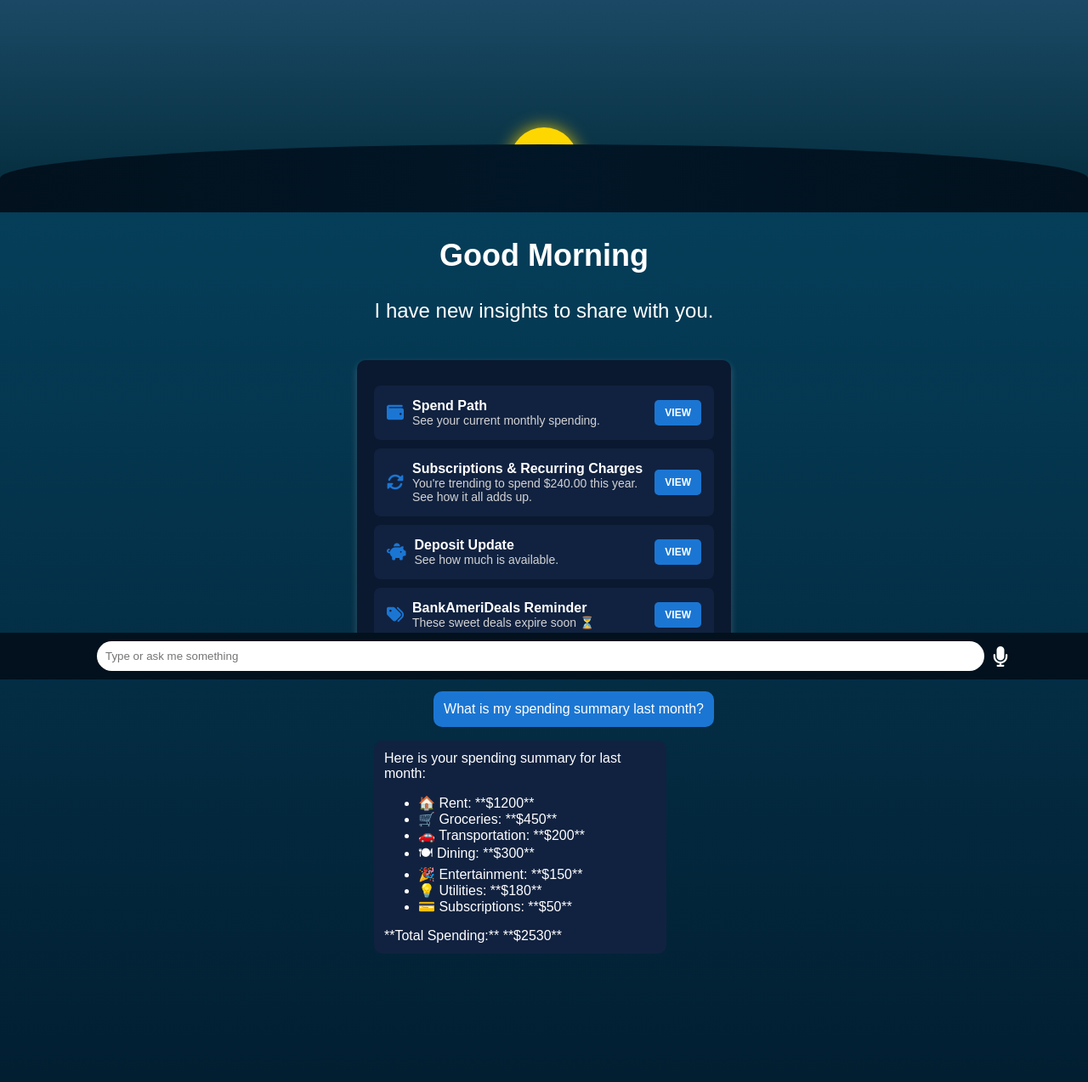
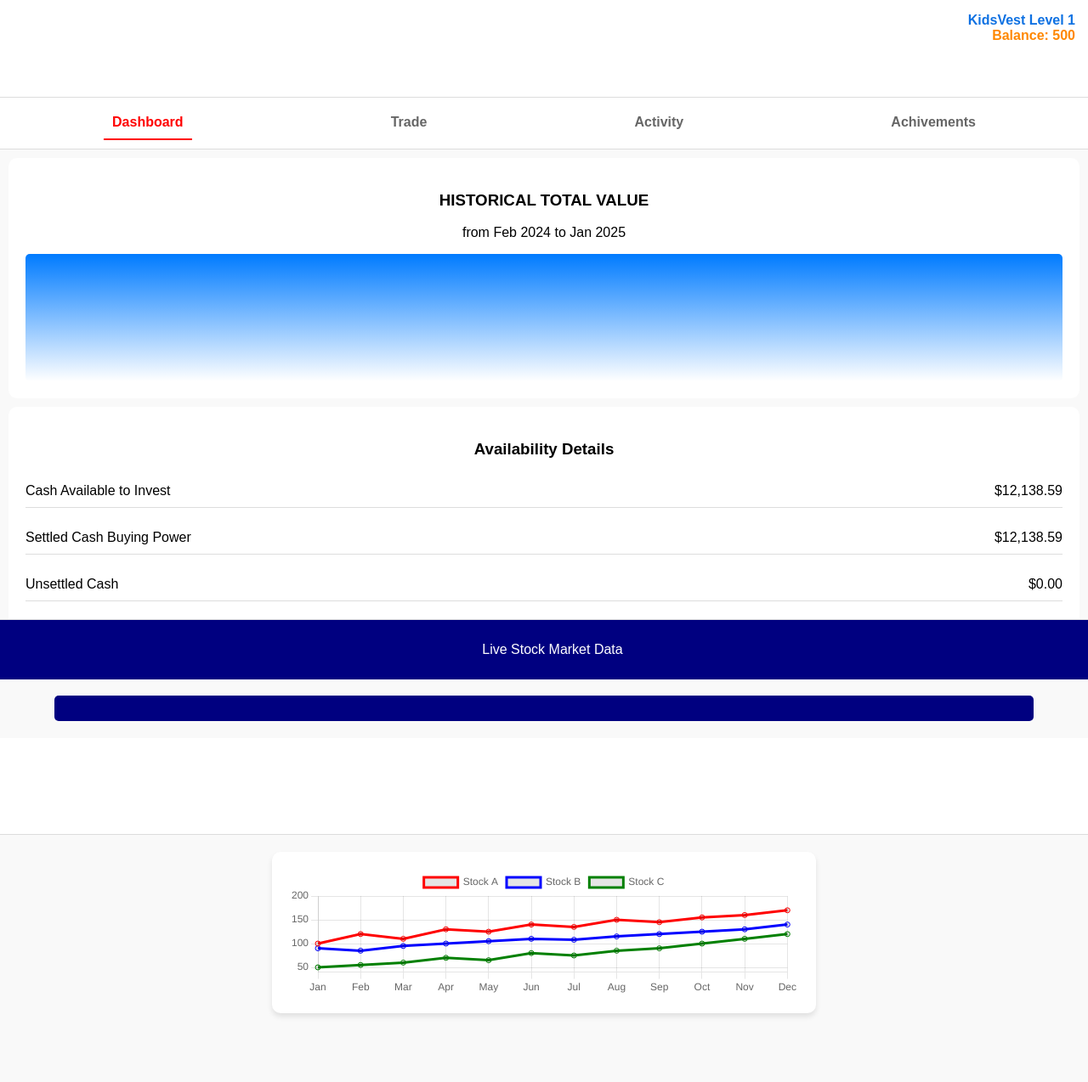
Before and after one commit to cynthiahui/newtest, a website: page index.html in a window 1280 px wide. Shown: the whole page at 85% size. After the commit the page ends 1213 px from the top, so only its background shows below. Drawn offline with nearby package versions, Linux system fonts and the light colour scheme.

Commit message:
Update index.html

```diff
--- a/index.html
+++ b/index.html
@@ -1,271 +1,238 @@
 <!DOCTYPE html>
 <html lang="en">
+
 <head>
     <meta charset="UTF-8">
     <meta name="viewport" content="width=device-width, initial-scale=1.0">
-    <title>Insights Page</title>
-    <script src="https://kit.fontawesome.com/a076d05399.js" crossorigin="anonymous"></script>
+    <title>Mobile Account Page</title>
+    <script src="https://cdn.jsdelivr.net/npm/chart.js"></script>
     <style>
-
-/* body {
+        body {
             font-family: Arial, sans-serif;
             margin: 0;
             padding: 0;
-            background: #0a192f;
-            color: white;
-        } */
-
-        .chat-container {
-            max-width: 400px;
-            margin: auto;
-            padding: 20px;
-            display: flex;
-            flex-direction: column;
-            height: 90vh;
-            overflow-y: auto;
+            background-color: #f9f9f9;
         }
 
-        .message {
-            padding: 12px;
-            margin: 8px 0;
-            border-radius: 10px;
-            max-width: 80%;
+        header {
+            display: flex;
+            justify-content: space-between;
+            padding: 15px;
+            background: white;
+            border-bottom: 1px solid #ddd;
         }
 
-        .user-message {
-            background: #1b76d3;
-            align-self: flex-end;
+        .top-menu {
             text-align: right;
+            font-size: 16px;
+            font-weight: bold;
+
+            .level {
+                color: #0e71e2;
+            }
+
+            .balance {
+                color: #ff8800;
+            }
         }
 
-        .bot-message {
-            background: #112240;
-            align-self: flex-start;
-            text-align: left;
+        nav {
+            display: flex;
+            justify-content: space-around;
+            background: white;
+            padding: 10px;
+            border-bottom: 1px solid #ddd;
         }
 
-        /* .footer {
+        nav a {
+            text-decoration: none;
+            color: #666;
+            font-weight: bold;
+            padding: 10px;
+        }
+
+        nav a.active {
+            color: red;
+            border-bottom: 2px solid red;
+        }
+
+        .chart {
+            background: white;
+            padding: 20px;
+            margin: 10px;
+            border-radius: 10px;
+        }
+
+        .graph {
+            background: linear-gradient(to top, #fff, #007bff);
+            height: 150px;
+            border-radius: 5px;
+        }
+
+        .availability {
+            background: white;
+            margin: 10px;
+            padding: 20px;
+            border-radius: 10px;
+        }
+
+        .details p {
+            display: flex;
+            justify-content: space-between;
+            padding: 10px 0;
+            border-bottom: 1px solid #ddd;
+            font-size: 16px;
+        }
+
+        .transfer-btn {
+            display: block;
+            width: 90%;
+            margin: 20px auto;
+            padding: 15px;
+            background: navy;
+            color: white;
+            text-align: center;
+            border: none;
+            border-radius: 5px;
+            font-size: 16px;
+        }
+
+        footer {
+            display: flex;
+            justify-content: space-around;
+            background: white;
+            padding: 15px;
             position: fixed;
             bottom: 0;
             width: 100%;
-            background: #02111d;
-            padding: 10px;
-            display: flex;
-            align-items: center;
-            justify-content: center;
+            border-top: 1px solid #ddd;
         }
 
-        .input-box {
-            width: 80%;
-            padding: 10px;
-            border-radius: 20px;
-            border: none;
-            outline: none;
+        footer a {
+            text-decoration: none;
+            color: #666;
+            font-size: 14px;
         }
-
-        .chat-icon {
-            font-size: 24px;
-            color: white;
-            margin-left: 10px;
-            cursor: pointer;
-        } */
-
 
         body {
             font-family: Arial, sans-serif;
             margin: 0;
             padding: 0;
-            background: linear-gradient(to top, #011627, #064663);
-            color: white;
+            background-color: #f9f9f9;
             text-align: center;
         }
 
-        /* Background with sunrise */
-        .background {
-            position: relative;
-            height: 250px;
-            background: linear-gradient(to top, #022b3a, #1b4965);
-            display: flex;
-            align-items: center;
-            justify-content: center;
+        header {
+            padding: 15px;
+            color: white;
+            font-size: 20px;
         }
 
-        .sun {
-            position: absolute;
-            bottom: 20px;
-            width: 80px;
-            height: 80px;
-            background: #ffd700;
-            border-radius: 50%;
-            box-shadow: 0 0 20px rgba(255, 215, 0, 0.8);
+        .chart-container {
+            width: 90%;
+            max-width: 600px;
+            margin: 20px auto;
+            background: white;
+            padding: 20px;
+            border-radius: 10px;
+            box-shadow: 0px 4px 6px rgba(0, 0, 0, 0.1);
         }
 
-        .hills {
-            position: absolute;
-            bottom: 0;
-            width: 100%;
-            height: 80px;
-            background: radial-gradient(circle, #011627, #02111d);
-            border-top-left-radius: 50% 40px;
-            border-top-right-radius: 50% 40px;
+        footer {
+            margin-top: 20px;
+            padding: 10px;
+            background: navy;
+            color: white;
         }
-
-        .header {
-            padding: 20px;
-            font-size: 24px;
-            margin-top: -20px;
-        }
-
-        .insights-container {
-            max-width: 400px;
-            margin: auto;
-            background: #0a192f;
-            border-radius: 10px;
-            padding: 20px;
-            box-shadow: 0 4px 8px rgba(255, 255, 255, 0.2);
-        }
-
-        .insight-card {
-            background: #112240;
-            padding: 15px;
-            margin: 10px 0;
-            border-radius: 8px;
-            text-align: left;
-            display: flex;
-            align-items: center;
-        }
-
-        .insight-icon {
-            font-size: 20px;
-            color: #1b76d3;
-            margin-right: 10px;
-        }
-
-        .insight-text {
-            flex: 1;
-        }
-
-        .insight-title {
-            font-size: 16px;
-            font-weight: bold;
-        }
-
-        .insight-description {
-            font-size: 14px;
-            color: #d3d3d3;
-        }
-
-        .view-btn {
-            background: #1b76d3;
-            color: white;
-            padding: 8px 12px;
-            border-radius: 5px;
-            text-decoration: none;
-            font-weight: bold;
-            font-size: 12px;
-        }
-
-        .footer {
-            position: fixed;
-            bottom: 0;
-            width: 100%;
-            background: #02111d;
-            padding: 10px;
-            text-align: center;
-            display: flex;
-            align-items: center;
-            justify-content: center;
-        }
-
-        .input-box {
-            width: 80%;
-            padding: 10px;
-            border-radius: 20px;
-            border: none;
-            outline: none;
-        }
-
-        .chat-icon {
-            font-size: 24px;
-            color: white;
-            margin-left: 10px;
-            cursor: pointer;
-        }
-
     </style>
 </head>
+
 <body>
+    <header>
+        <h2>Welcome, Test</h2>
+        <div class="top-menu">
+            <div class="level">KidsVest Level 1</div>
+            <div class="balance">Balance: 500</div>
+        </div>
+    </header>
 
-    <!-- Background with sunrise -->
-    <div class="background">
-        <div class="sun"></div>
-        <div class="hills"></div>
-    </div>
+    <nav>
+        <a href="#" class="active">Dashboard</a>
+        <a href="#">Trade</a>
+        <a href="#">Activity</a>
+        <a href="#">Achivements</a>
+    </nav>
 
-    <div class="header">
-        <h2>Good Morning</h2>
-        <p>I have new insights to share with you.</p>
-    </div>
+    <section class="chart">
+        <h3>HISTORICAL TOTAL VALUE</h3>
+        <p>from Feb 2024 to Jan 2025</p>
+        <div class="graph"></div>
+    </section>
 
-    <div class="insights-container">
-        <div class="insight-card">
-            <i class="fas fa-wallet insight-icon"></i>
-            <div class="insight-text">
-                <div class="insight-title">Spend Path</div>
-                <div class="insight-description">See your current monthly spending.</div>
-            </div>
-            <a href="#" class="view-btn">VIEW</a>
+    <section class="availability">
+        <h3>Availability Details</h3>
+        <div class="details">
+            <p>Cash Available to Invest <span>$12,138.59</span></p>
+            <p>Settled Cash Buying Power <span>$12,138.59</span></p>
+            <p>Unsettled Cash <span>$0.00</span></p>
+            <p>Cash Available to Withdraw <span>$12,138.59</span></p>
         </div>
+    </section>
 
-        <div class="insight-card">
-            <i class="fas fa-sync-alt insight-icon"></i>
-            <div class="insight-text">
-                <div class="insight-title">Subscriptions & Recurring Charges</div>
-                <div class="insight-description">You're trending to spend $240.00 this year. See how it all adds up.</div>
-            </div>
-            <a href="#" class="view-btn">VIEW</a>
-        </div>
+    <button class="transfer-btn">
+    </button>
 
-        <div class="insight-card">
-            <i class="fas fa-piggy-bank insight-icon"></i>
-            <div class="insight-text">
-                <div class="insight-title">Deposit Update</div>
-                <div class="insight-description">See how much is available.</div>
-            </div>
-            <a href="#" class="view-btn">VIEW</a>
-        </div>
+    <header>
+        <h2>Stock Prices</h2>
+    </header>
 
-        <div class="insight-card">
-            <i class="fas fa-tags insight-icon"></i>
-            <div class="insight-text">
-                <div class="insight-title">BankAmeriDeals Reminder</div>
-                <div class="insight-description">These sweet deals expire soon ⏳</div>
-            </div>
-            <a href="#" class="view-btn">VIEW</a>
-        </div>
-    </div>
+    <section class="chart-container">
+        <canvas id="stockChart"></canvas>
+    </section>
 
-    <div class="footer">
-        <input type="text" class="input-box" placeholder="Type or ask me something">
-        <i class="fas fa-microphone chat-icon"></i>
-    </div>
+    <footer>
+        <p>Live Stock Market Data</p>
+    </footer>
+</body>
+<script>
+    const ctx = document.getElementById('stockChart').getContext('2d');
 
-    <div class="chat-container">
-        <div class="message user-message">What is my spending summary last month?</div>
+    const stockChart = new Chart(ctx, {
+        type: 'line',
+        data: {
+            labels: ['Jan', 'Feb', 'Mar', 'Apr', 'May', 'Jun', 'Jul', 'Aug', 'Sep', 'Oct', 'Nov', 'Dec'],
+            datasets: [
+                {
+                    label: 'Stock A',
+                    data: [100, 120, 110, 130, 125, 140, 135, 150, 145, 155, 160, 170],
+                    borderColor: 'red',
+                    fill: false
+                },
+                {
+                    label: 'Stock B',
+                    data: [90, 85, 95, 100, 105, 110, 108, 115, 120, 125, 130, 140],
+                    borderColor: 'blue',
+                    fill: false
+                },
+                {
+                    label: 'Stock C',
+                    data: [50, 55, 60, 70, 65, 80, 75, 85, 90, 100, 110, 120],
+                    borderColor: 'green',
+                    fill: false
+                }
+            ]
+        },
+        options: {
+            responsive: true,
+            maintainAspectRatio: false,
+            scales: {
+                y: {
+                    beginAtZero: false
+                }
+            }
+        }
+    });
 
-        <div class="message bot-message">
-            Here is your spending summary for last month:
-            <ul>
-                <li>🏠 Rent: **$1200**</li>
-                <li>🛒 Groceries: **$450**</li>
-                <li>🚗 Transportation: **$200**</li>
-                <li>🍽 Dining: **$300**</li>
-                <li>🎉 Entertainment: **$150**</li>
-                <li>💡 Utilities: **$180**</li>
-                <li>💳 Subscriptions: **$50**</li>
-            </ul>
-            **Total Spending:** **$2530**
-        </div>
-    </div>
-</body>
+</script>
+
 </html>
```
